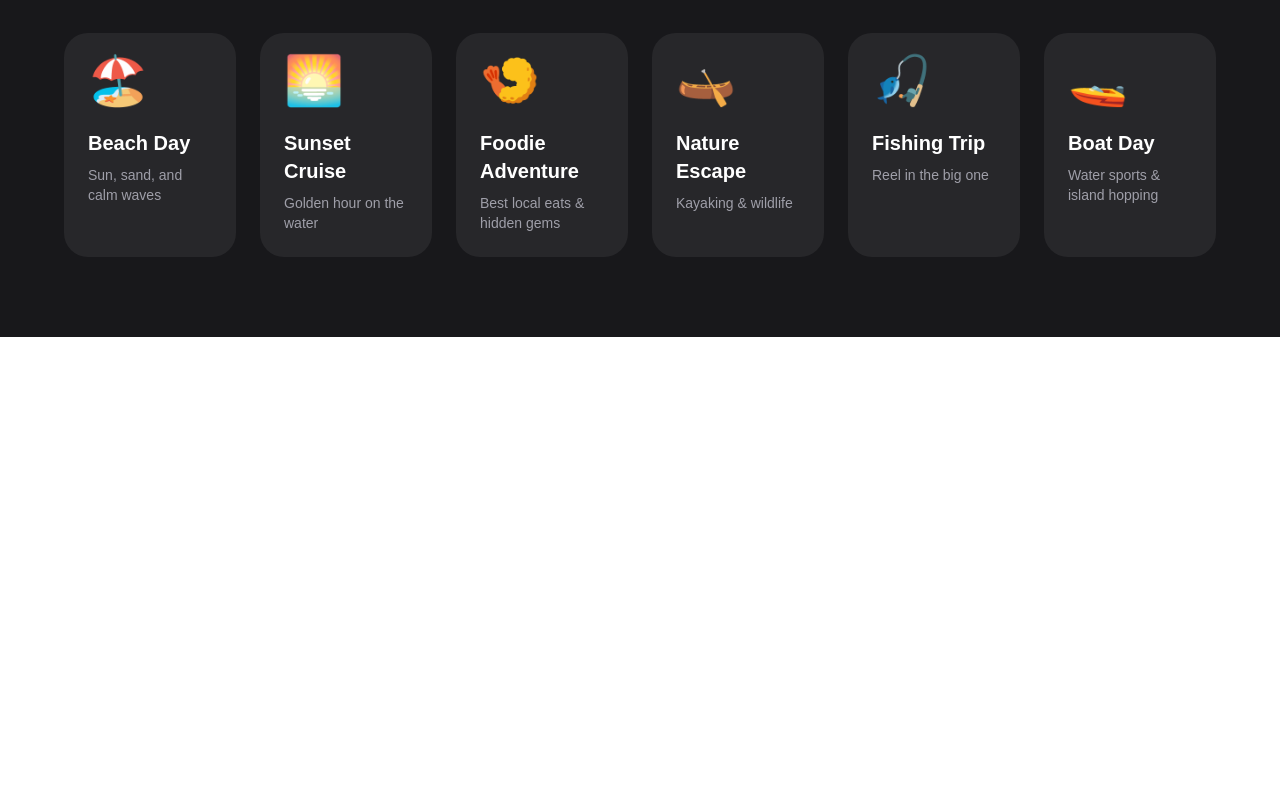
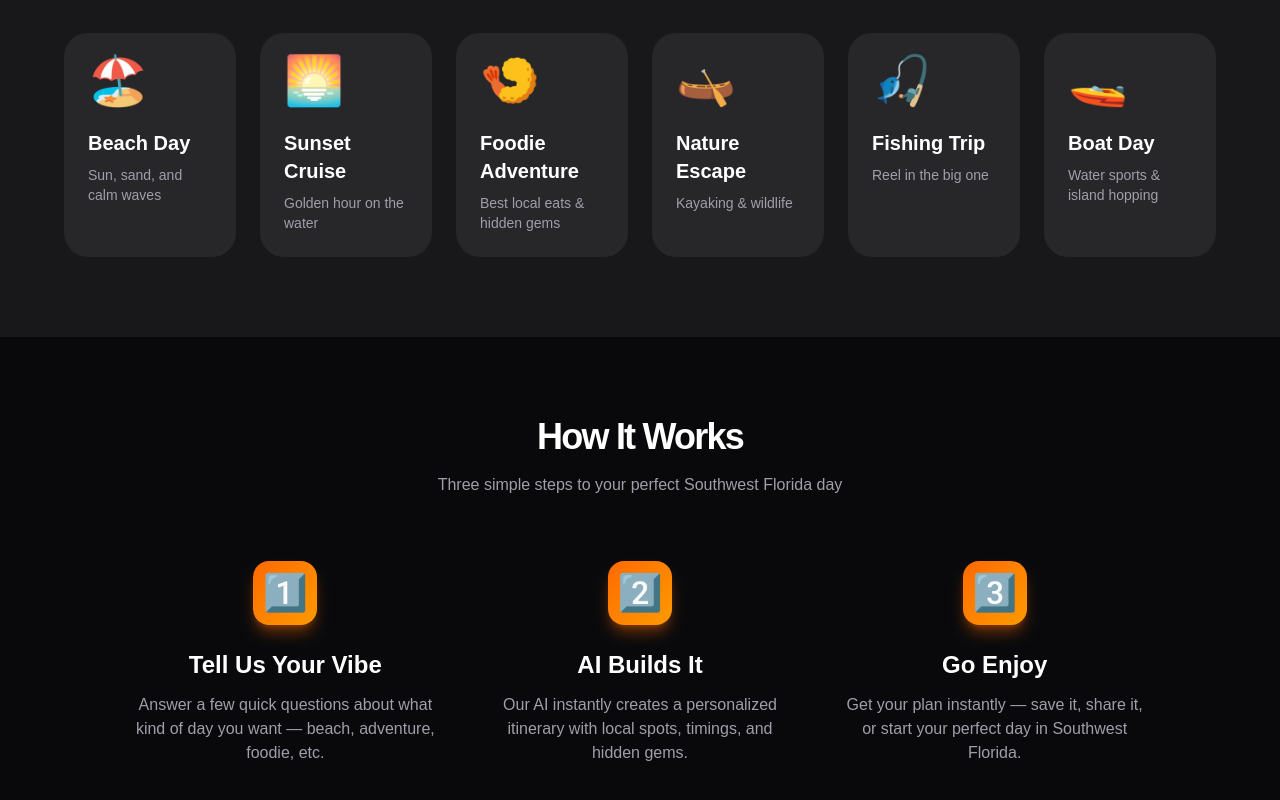
Before and after one commit to Jcoley-Mercurius/vibeswfl-fullstack, a Next.js app: page / in a window 1280 px wide. Shown: the part 1016-1816 px from the top of the page. Before the commit the page ends 1353 px from the top, so only its background shows below. Built offline with nearby package versions, Linux system fonts and the light colour scheme.

Commit message:
Added How It Works section + premium styling updates

```diff
--- a/app/page.tsx
+++ b/app/page.tsx
@@ -25,7 +25,7 @@ export default function Home() {
 
         <button
           type="button"
-          className="hidden md:block px-8 py-4 bg-orange-500 hover:bg-orange-600 active:scale-95 transition-all font-semibold rounded-3xl text-white shadow-xl shadow-orange-500/30"
+          className="hidden md:block px-8 py-4 bg-linear-to-r from-orange-500 to-amber-500 hover:from-orange-600 hover:to-amber-600 active:scale-95 transition-all font-semibold rounded-3xl text-white shadow-xl shadow-orange-500/30"
         >
           Get Started
         </button>
@@ -46,11 +46,17 @@ export default function Home() {
           <a href="#" className="py-6 text-2xl font-medium border-b border-white/10" onClick={() => setIsMenuOpen(false)}>Events</a>
           <a href="#" className="py-6 text-2xl font-medium border-b border-white/10" onClick={() => setIsMenuOpen(false)}>Deals</a>
           <a href="#" className="py-6 text-2xl font-medium border-b border-white/10" onClick={() => setIsMenuOpen(false)}>Local AI</a>
-          <button type="button" onClick={() => setIsMenuOpen(false)} className="mt-8 w-full py-6 bg-orange-500 hover:bg-orange-600 rounded-3xl text-2xl font-semibold">Get Started</button>
+          <button
+            type="button"
+            onClick={() => setIsMenuOpen(false)}
+            className="mt-8 w-full py-6 bg-linear-to-r from-orange-500 to-amber-500 hover:from-orange-600 hover:to-amber-600 rounded-3xl text-2xl font-semibold"
+          >
+            Get Started
+          </button>
         </div>
       )}
 
-      {/* HERO SECTION (unchanged) */}
+      {/* HERO */}
       <main className="flex flex-col items-center justify-center min-h-[calc(100vh-88px)] px-6 text-center relative">
         <div className="absolute inset-0 bg-linear-to-br from-orange-500/5 via-transparent to-transparent pointer-events-none" />
 
@@ -92,7 +98,7 @@ export default function Home() {
         </div>
       </main>
 
-      {/* NEW: Featured Vibes Section */}
+      {/* FEATURED VIBES */}
       <section className="py-20 px-6 bg-zinc-900">
         <div className="max-w-6xl mx-auto">
           <h2 className="text-4xl font-bold tracking-tighter text-center mb-4">Find Your Vibe</h2>
@@ -101,43 +107,32 @@ export default function Home() {
           </p>
 
           <div className="grid grid-cols-2 md:grid-cols-3 lg:grid-cols-6 gap-6">
-            {/* Card 1 */}
-            <div className="bg-zinc-800 rounded-3xl p-6 hover:bg-zinc-700 transition-colors group">
+            <div className="bg-zinc-800 rounded-3xl p-6 hover:bg-zinc-700 hover:scale-105 hover:shadow-2xl transition-all group">
               <div className="text-5xl mb-6">🏖️</div>
               <h3 className="text-xl font-semibold mb-2">Beach Day</h3>
               <p className="text-zinc-400 text-sm">Sun, sand, and calm waves</p>
             </div>
-
-            {/* Card 2 */}
-            <div className="bg-zinc-800 rounded-3xl p-6 hover:bg-zinc-700 transition-colors group">
+            <div className="bg-zinc-800 rounded-3xl p-6 hover:bg-zinc-700 hover:scale-105 hover:shadow-2xl transition-all group">
               <div className="text-5xl mb-6">🌅</div>
               <h3 className="text-xl font-semibold mb-2">Sunset Cruise</h3>
               <p className="text-zinc-400 text-sm">Golden hour on the water</p>
             </div>
-
-            {/* Card 3 */}
-            <div className="bg-zinc-800 rounded-3xl p-6 hover:bg-zinc-700 transition-colors group">
+            <div className="bg-zinc-800 rounded-3xl p-6 hover:bg-zinc-700 hover:scale-105 hover:shadow-2xl transition-all group">
               <div className="text-5xl mb-6">🍤</div>
               <h3 className="text-xl font-semibold mb-2">Foodie Adventure</h3>
               <p className="text-zinc-400 text-sm">Best local eats &amp; hidden gems</p>
             </div>
-
-            {/* Card 4 */}
-            <div className="bg-zinc-800 rounded-3xl p-6 hover:bg-zinc-700 transition-colors group">
+            <div className="bg-zinc-800 rounded-3xl p-6 hover:bg-zinc-700 hover:scale-105 hover:shadow-2xl transition-all group">
               <div className="text-5xl mb-6">🛶</div>
               <h3 className="text-xl font-semibold mb-2">Nature Escape</h3>
               <p className="text-zinc-400 text-sm">Kayaking &amp; wildlife</p>
             </div>
-
-            {/* Card 5 */}
-            <div className="bg-zinc-800 rounded-3xl p-6 hover:bg-zinc-700 transition-colors group">
+            <div className="bg-zinc-800 rounded-3xl p-6 hover:bg-zinc-700 hover:scale-105 hover:shadow-2xl transition-all group">
               <div className="text-5xl mb-6">🎣</div>
               <h3 className="text-xl font-semibold mb-2">Fishing Trip</h3>
               <p className="text-zinc-400 text-sm">Reel in the big one</p>
             </div>
-
-            {/* Card 6 */}
-            <div className="bg-zinc-800 rounded-3xl p-6 hover:bg-zinc-700 transition-colors group">
+            <div className="bg-zinc-800 rounded-3xl p-6 hover:bg-zinc-700 hover:scale-105 hover:shadow-2xl transition-all group">
               <div className="text-5xl mb-6">🚤</div>
               <h3 className="text-xl font-semibold mb-2">Boat Day</h3>
               <p className="text-zinc-400 text-sm">Water sports &amp; island hopping</p>
@@ -145,6 +140,34 @@ export default function Home() {
           </div>
         </div>
       </section>
+
+      {/* HOW IT WORKS - Pure orange, no blue */}
+      <section className="py-20 px-6 bg-zinc-950">
+        <div className="max-w-5xl mx-auto">
+          <h2 className="text-4xl font-bold tracking-tighter text-center mb-4">How It Works</h2>
+          <p className="text-zinc-400 text-center mb-16 max-w-md mx-auto">
+            Three simple steps to your perfect Southwest Florida day
+          </p>
+
+          <div className="grid md:grid-cols-3 gap-10">
+            <div className="text-center group">
+              <div className="w-16 h-16 mx-auto bg-linear-to-br from-orange-500 to-amber-500 rounded-2xl flex items-center justify-center text-4xl mb-6 shadow-lg shadow-orange-500/40 group-hover:scale-110 group-hover:shadow-2xl transition-all">1️⃣</div>
+              <h3 className="text-2xl font-semibold mb-3">Tell Us Your Vibe</h3>
+              <p className="text-zinc-400">Answer a few quick questions about what kind of day you want — beach, adventure, foodie, etc.</p>
+            </div>
+            <div className="text-center group">
+              <div className="w-16 h-16 mx-auto bg-linear-to-br from-orange-500 to-amber-500 rounded-2xl flex items-center justify-center text-4xl mb-6 shadow-lg shadow-orange-500/40 group-hover:scale-110 group-hover:shadow-2xl transition-all">2️⃣</div>
+              <h3 className="text-2xl font-semibold mb-3">AI Builds It</h3>
+              <p className="text-zinc-400">Our AI instantly creates a personalized itinerary with local spots, timings, and hidden gems.</p>
+            </div>
+            <div className="text-center group">
+              <div className="w-16 h-16 mx-auto bg-linear-to-br from-orange-500 to-amber-500 rounded-2xl flex items-center justify-center text-4xl mb-6 shadow-lg shadow-orange-500/40 group-hover:scale-110 group-hover:shadow-2xl transition-all">3️⃣</div>
+              <h3 className="text-2xl font-semibold mb-3">Go Enjoy</h3>
+              <p className="text-zinc-400">Get your plan instantly — save it, share it, or start your perfect day in Southwest Florida.</p>
+            </div>
+          </div>
+        </div>
+      </section>
     </div>
   );
 }
```
